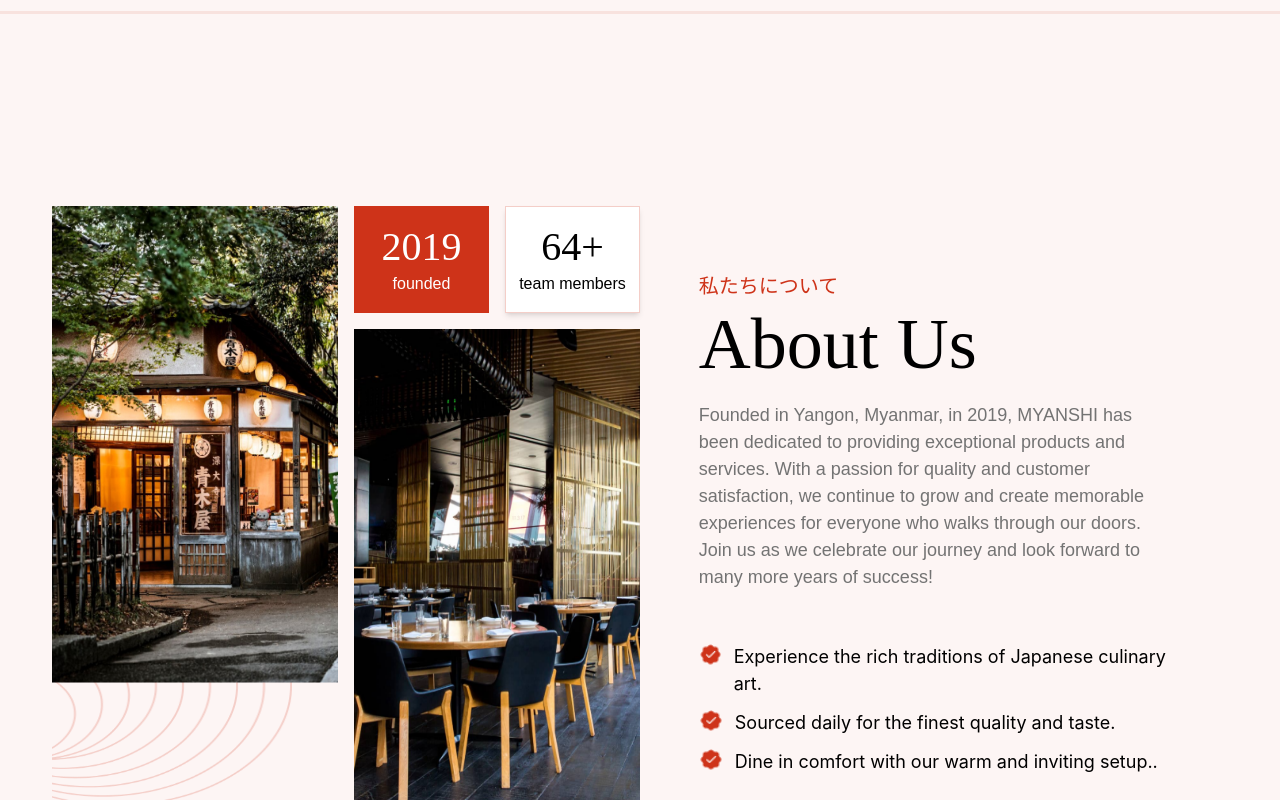
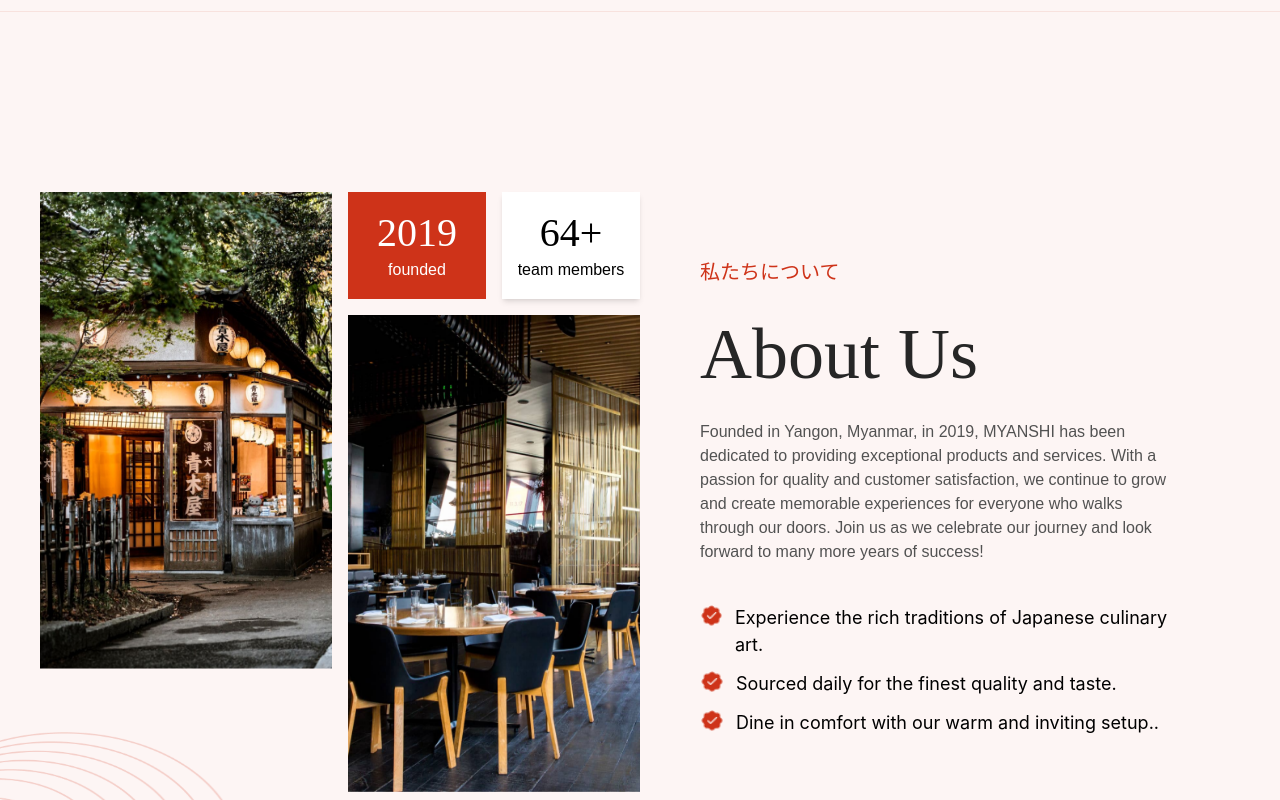
Before and after one commit to Khant-Min-Htut/mcf10_mcp7_myanshi_web, a React (Vite) app: page /about in a window 1280 px wide. Shown: the part 1180-1980 px from the top of the page. Built offline with nearby package versions, Linux system fonts and the light colour scheme.

Commit message:
optimize_code

```diff
--- a/src/components/cards/ArticlesCard.jsx
+++ b/src/components/cards/ArticlesCard.jsx
@@ -4,9 +4,9 @@ import SecondaryHeader from "../typography/SecondaryHeader";
 import Paragraph from "../typography/Paragraph";
 import { Link } from "react-router-dom";
 import { GoChevronRight } from "react-icons/go";
-import img from "../../assets/MyanShi/OurTitok/titokImg2.png";
 
-const ArticlesCard = () => {
+
+const ArticlesCard = ({date,title,description,img}) => {
   return (
     <div className="grid grid-cols-2 max-[843px]:grid-cols-1 gap-10 items-center justify-center group">
       <div className="flex flex-col gap-4 order-2 max-[843px]:order-2">
@@ -16,15 +16,13 @@ const ArticlesCard = () => {
             <TfiLayoutLineSolid />
             <TfiLayoutLineSolid />
           </span>
-          <span>Sep 30, 2024</span>
+          <span>{date}</span>
         </h1>
         <SecondaryHeader className={"group-hover:text-primary-color"}>
-          How to prepare a delicious gluten-free sushi
+          {title}
         </SecondaryHeader>
         <Paragraph>
-          Discover the essentials of making gluten-free sushi at home! From
-          seasoned rice to fresh fillings and the right tools, learn how to
-          create flavorful, restaurant-quality sushi in your kitchen.
+          {description}
         </Paragraph>
         <Link className="flex items-center gap-2 max-[400px]:text-bodyDefault text-bodyLarge text-neutral-800 mt-3">
           <span className=" group-hover:text-primary-color">READ MORE</span>{" "}
--- a/src/components/sectionComponents/OurArticleSection.jsx
+++ b/src/components/sectionComponents/OurArticleSection.jsx
@@ -4,7 +4,7 @@ import PrimaryHeader from "../typography/PrimaryHeader";
 import OutLineBtn from "../../buttons/OutLineBtn";
 import Container from "../Container";
 import ArticlesCard from "../cards/ArticlesCard";
-
+import img from "../../assets/MyanShi/OurTitok/titokImg2.png";
 const OurArticleSection = () => {
   return (
     <div className=" py-[180px] max-[843px]:py-[120px] max-[1200px]:px-2 border-y border-stroke-1-color">
@@ -18,12 +18,17 @@ const OurArticleSection = () => {
             <OutLineBtn
               dark={true}
               text={"READ MORE"}
-              className={
-                "text-neutral-700 border-neutral-700   "
-              }
+              className={"text-neutral-700 border-neutral-700   "}
             />
           </div>
-          <ArticlesCard/>
+          <ArticlesCard
+            date={"Sep 30, 2024"}
+            title={"How to prepare a delicious gluten-free sushi"}
+            description={
+              "Discover the essentials of making gluten-free sushi at home! From seasoned rice to fresh fillings and the right tools, learn how to create flavorful, restaurant-quality sushi in your kitchen."
+            }
+            img={img}
+          />
         </div>
       </Container>
     </div>
--- a/src/features/about-us/components/AboutUs.jsx
+++ b/src/features/about-us/components/AboutUs.jsx
@@ -2,69 +2,73 @@ import waves from "../../../assets/MyanShi/AboutUs/bg_Img.png";
 import checkIcon from "../../../assets/MyanShi/AboutUs/check.png";
 import imageOne from "../../../assets/MyanShi/AboutUs/restaurant-image-1.png";
 import imageTwo from "../../../assets/MyanShi/AboutUs/restaurant-image-2.png";
+import AboutUsSection from "../../../components/sectionComponents/AboutUsSection";
 
 const AboutUs = () => {
   return (
-    <div className="px-3  pb-28 grid lg:grid-cols-2 lg:pt-20 lg:pb-36">
-      <div className="grid gap-4 sm:grid-rows-5 sm:grid-cols-4 sm:h-[670px] lg:h-[600px] relative">
-        <img
-          src={imageOne}
-          alt="restaurant image"
-          className="size-full sm:col-span-2 sm:row-start-1 sm:row-end-5 sm:z-10"
-        />
+    <>
+      <AboutUsSection />
+    </>
+    // <div className="px-3  pb-28 grid lg:grid-cols-2 lg:pt-20 lg:pb-36">
+    //   <div className="grid gap-4 sm:grid-rows-5 sm:grid-cols-4 sm:h-[670px] lg:h-[600px] relative">
+    //     <img
+    //       src={imageOne}
+    //       alt="restaurant image"
+    //       className="size-full sm:col-span-2 sm:row-start-1 sm:row-end-5 sm:z-10"
+    //     />
 
-        <div className="grid place-items-center bg-primary-color text-white py-4 ">
-          <div className="font-notoSerifJp text-heading2 sm:text-heading1">
-            2019
-          </div>
-          <div className="font-satoshi ">founded</div>
-        </div>
-        <div className="grid place-items-center border border-stroke-2-color shadow-md bg-white py-4 ">
-          <div className="font-notoSerifJp text-heading2 sm:text-heading1">
-            64+
-          </div>
-          <div className="font-satoshi ">team members</div>
-        </div>
-        <img
-          src={waves}
-          alt="waves image"
-          className="size-60 hidden sm:block absolute bottom-0 "
-        />
-        <img
-          src={imageTwo}
-          alt="restaurant image"
-          className="size-full sm:col-start-3 sm:col-end-5 sm:row-start-2 sm:row-end-6"
-        />
-      </div>
-      <div className="pt-16 lg:w-[80%] lg:mx-auto">
-        <h2 className="font-satoshi text-bodyDefault text-primary-color sm:text-bodyLarge font-medium">
-          私たちについて
-        </h2>
-        <h2 className="font-notoSerifJp text-heading2 pb-3 sm:pb-4 sm:text-display4 lg:text-display2">
-          About Us
-        </h2>
-        <p className="font-satoshi text-bodySmall text-neutral-500 sm:text-bodyDefault lg:pb-3">
-          Founded in Yangon, Myanmar, in 2019, MYANSHI has been dedicated to
-          providing exceptional products and services. With a passion for
-          quality and customer satisfaction, we continue to grow and create
-          memorable experiences for everyone who walks through our doors. Join
-          us as we celebrate our journey and look forward to many more years of
-          success!
-        </p>
-        <div className="pt-10">
-          {aboutUsData.map((item, index) => (
-            <div className="flex gap-3 mb-3" key={index}>
-              <img
-                src={item.icon}
-                alt="Check Icon"
-                className="size-5 sm:size-6"
-              />
-              <p className="sm:text-bodyDefault">{item.content}</p>
-            </div>
-          ))}
-        </div>
-      </div>
-    </div>
+    //     <div className="grid place-items-center bg-primary-color text-white py-4 ">
+    //       <div className="font-notoSerifJp text-heading2 sm:text-heading1">
+    //         2019
+    //       </div>
+    //       <div className="font-satoshi ">founded</div>
+    //     </div>
+    //     <div className="grid place-items-center border border-stroke-2-color shadow-md bg-white py-4 ">
+    //       <div className="font-notoSerifJp text-heading2 sm:text-heading1">
+    //         64+
+    //       </div>
+    //       <div className="font-satoshi ">team members</div>
+    //     </div>
+    //     <img
+    //       src={waves}
+    //       alt="waves image"
+    //       className="size-60 hidden sm:block absolute bottom-0 "
+    //     />
+    //     <img
+    //       src={imageTwo}
+    //       alt="restaurant image"
+    //       className="size-full sm:col-start-3 sm:col-end-5 sm:row-start-2 sm:row-end-6"
+    //     />
+    //   </div>
+    //   <div className="pt-16 lg:w-[80%] lg:mx-auto">
+    //     <h2 className="font-satoshi text-bodyDefault text-primary-color sm:text-bodyLarge font-medium">
+    //       私たちについて
+    //     </h2>
+    //     <h2 className="font-notoSerifJp text-heading2 pb-3 sm:pb-4 sm:text-display4 lg:text-display2">
+    //       About Us
+    //     </h2>
+    //     <p className="font-satoshi text-bodySmall text-neutral-500 sm:text-bodyDefault lg:pb-3">
+    //       Founded in Yangon, Myanmar, in 2019, MYANSHI has been dedicated to
+    //       providing exceptional products and services. With a passion for
+    //       quality and customer satisfaction, we continue to grow and create
+    //       memorable experiences for everyone who walks through our doors. Join
+    //       us as we celebrate our journey and look forward to many more years of
+    //       success!
+    //     </p>
+    //     <div className="pt-10">
+    //       {aboutUsData.map((item, index) => (
+    //         <div className="flex gap-3 mb-3" key={index}>
+    //           <img
+    //             src={item.icon}
+    //             alt="Check Icon"
+    //             className="size-5 sm:size-6"
+    //           />
+    //           <p className="sm:text-bodyDefault">{item.content}</p>
+    //         </div>
+    //       ))}
+    //     </div>
+    //   </div>
+    // </div>
   );
 };
 
--- a/src/features/about-us/pages/About.jsx
+++ b/src/features/about-us/pages/About.jsx
@@ -22,15 +22,15 @@ const About = () => {
         currentPage="About Us"
         title="We are MYANSHI"
       />
-      <div className="space-y-28 py-28">
+      <div className="space-y-28 pt-28">
         <Container>
           <Hero />
         </Container>
-        <hr className="border-b-2 border-stroke-1-color" />
-        <Container>
-          <AboutUs />
-        </Container>
-        <hr className="border-b-2 border-stroke-1-color" />
+        {/* <hr className="border-b-2 border-stroke-1-color" /> */}
+        {/* <Container> */}
+        <AboutUs />
+        {/* </Container> */}
+        {/* <hr className="border-b-2 border-stroke-1-color" /> */}
         <Container>
           <MyJourney />
         </Container>
@@ -40,10 +40,10 @@ const About = () => {
         </Container>
         <hr className="border-b-2 border-stroke-1-color" />
         <Container>{isDesktop ? <VisitDesktop /> : <Visit />}</Container>
-        <hr className="border-b-2 border-stroke-1-color" />
-        <Container>
-          <OurTiktok />
-        </Container>
+        {/* <hr className="border-b-2 border-stroke-1-color" /> */}
+        {/* <Container> */}
+        <OurTiktok />
+        {/* </Container> */}
       </div>
     </section>
   );
--- a/src/features/contact/pages/Contact.jsx
+++ b/src/features/contact/pages/Contact.jsx
@@ -8,7 +8,7 @@ import Visit from "../../about-us/components/Visit";
 
 const Contact = () => {
   return (
-    <div>
+    <main>
       <HeroSection
         isBreadCrumb={true}
         currentPage={"Contact Us"}
@@ -18,7 +18,7 @@ const Contact = () => {
       <VisitDesktop isContactPage={true}/>
       <FAQ />
       <OurTiktok />
-    </div>
+    </main>
   );
 };
 
--- a/src/features/home/components/BrowseMenuSection.jsx
+++ b/src/features/home/components/BrowseMenuSection.jsx
@@ -33,11 +33,11 @@ const BrowseMenuSection = () => {
                 {data.map((i) => (
                   <div
                     key={i.key}
-                    className="border-b border-stroke-2-color last:border-none py-4"
+                    className="border-b border-stroke-2-color last:border-none py-4 group"
                   >
-                    <motion.div
-                      whileHover={{ x: 5 }}
-                      className=" flex justify-between h-[110px] hover:ms-2"
+                    <div
+
+                      className=" flex justify-between h-[110px] hover:ms-2transform group-hover:translate-x-1.5 duration-300 "
                     >
                       <div className=" flex gap-4">
                         <div className=" h-full flex items-start pt-1 min-w-[43px]">
@@ -55,7 +55,7 @@ const BrowseMenuSection = () => {
                           color="neutral-600"
                         />
                       </div>
-                    </motion.div>
+                    </div>
                   </div>
                 ))}
               </div>
```
